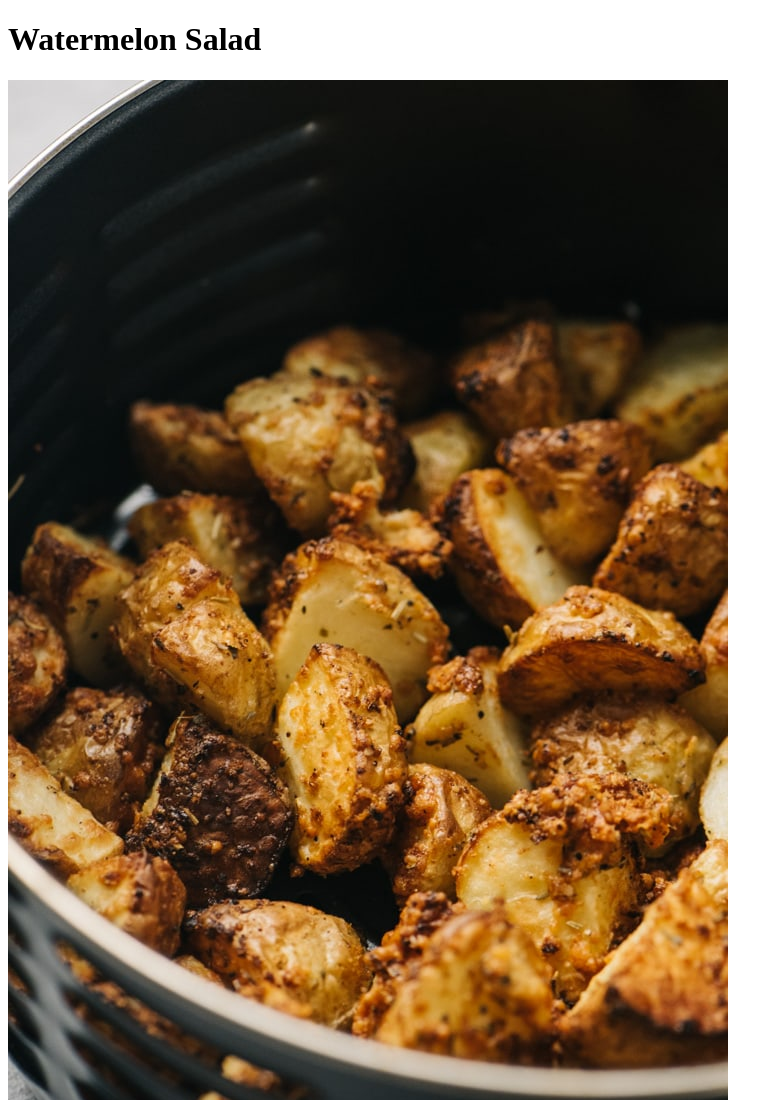
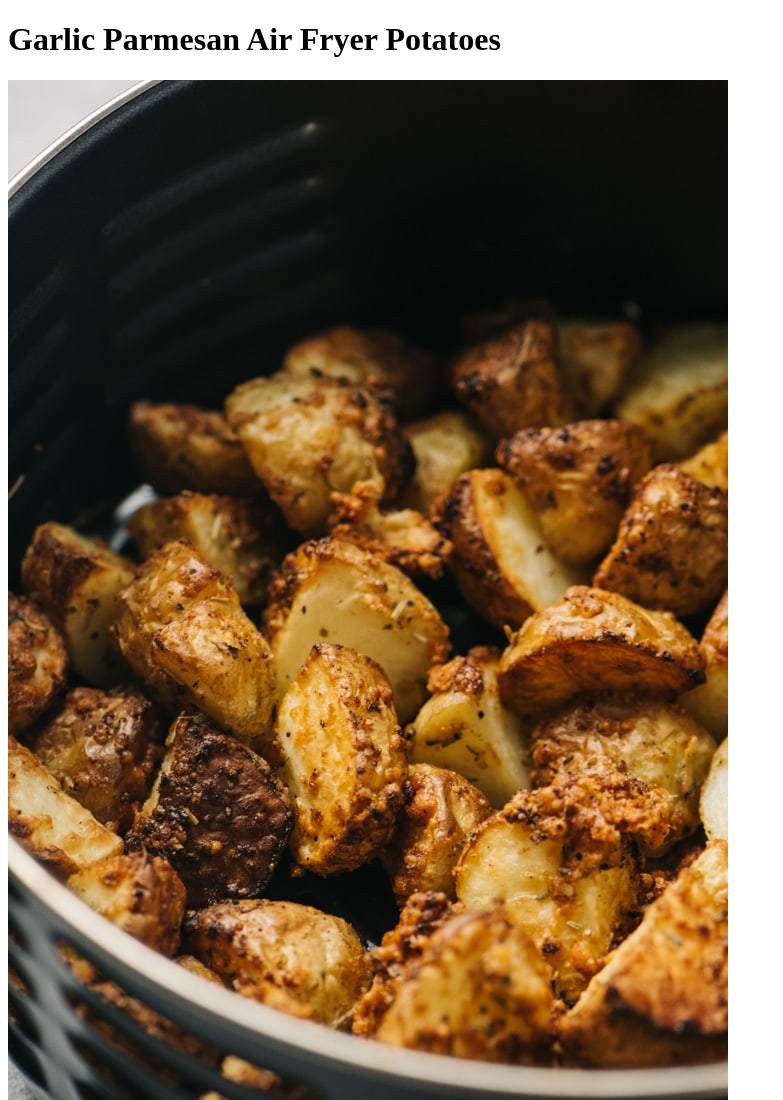
Before and after one commit to sodisappointing/odin-recipes, a plain HTML site: page recipes/garlic-parmesan-air-fryer-potatoes.html in a window 1280 px wide. Shown: the top 1100 px of the page, without its empty margins (0-783 px from the left). Drawn offline with Linux system fonts and the light colour scheme.

Commit message:
Correct headings for recipes
Corrected the headings in the body of the recipe pages for Garlic
Parmesan Air Fryer Potatoes and Hungarian Mushroom Soup.

```diff
--- a/recipes/garlic-parmesan-air-fryer-potatoes.html
+++ b/recipes/garlic-parmesan-air-fryer-potatoes.html
@@ -5,7 +5,7 @@
     <title>Garlic Parmesan Air Fryer Potatoes</title>
 </head>
 <body>
-    <h1>Watermelon Salad</h1>
+    <h1>Garlic Parmesan Air Fryer Potatoes</h1>
     <img src="../img/air-fryer-potatoes.jpg" alt="An air fryer basket full of cooked, seasoned potatoes.">
 
     <h3>Description</h3>
```
Also changed, not shown: recipes/hungarian-mushroom-soup.html (+1 -1 lines).
